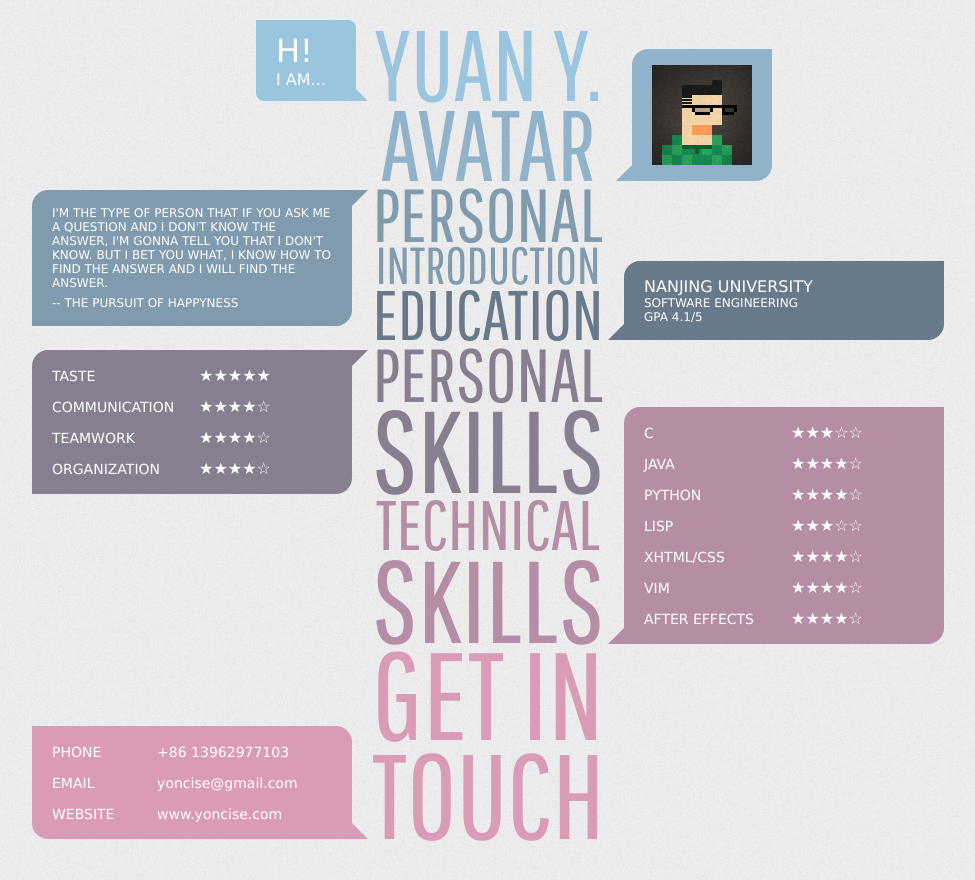
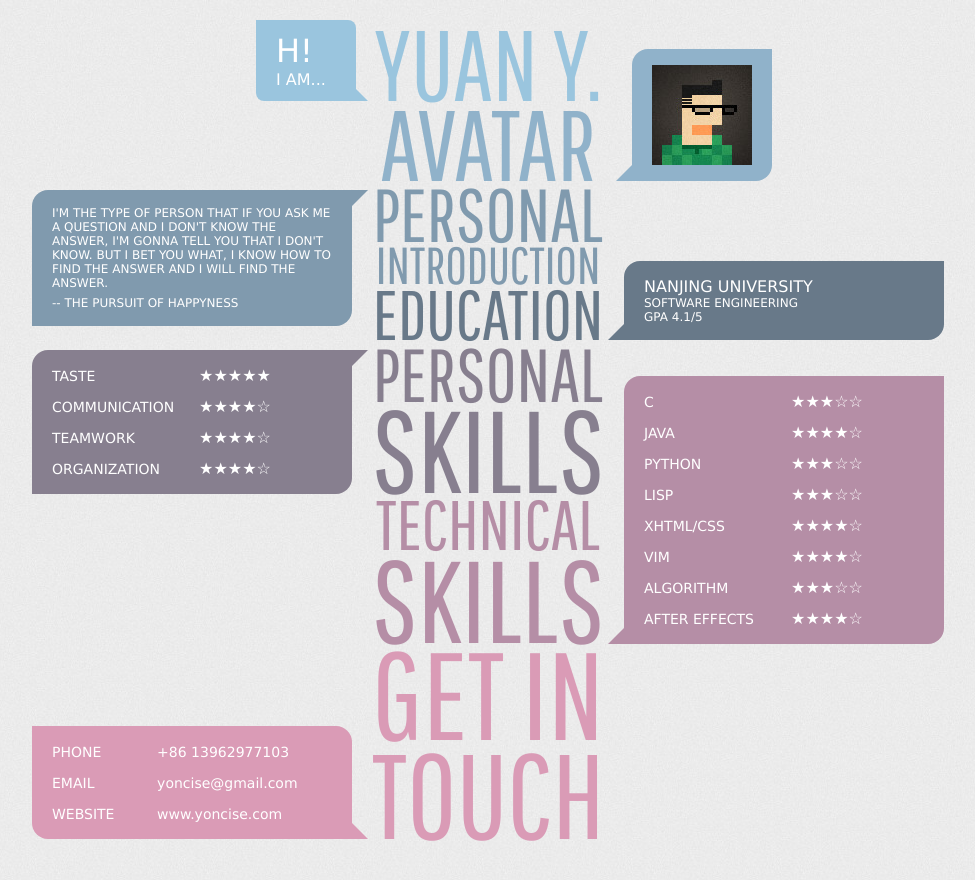
Before and after one commit to yoncise/yoncise.github.io, a Jekyll site: the page blog/resume/index.html, which Jekyll copies as it is, in a window 1280 px wide. Shown: the top 880 px of the page, without its empty margins (152-1127 px from the left). Built offline with Jekyll 4.4.1, drawn with Linux system fonts in a browser that asks for light colours; Markdown is read by kramdown in place of the engine named in the settings.

Commit message:
modify technical skill

```diff
--- a/blog/resume/index.html
+++ b/blog/resume/index.html
@@ -111,7 +111,7 @@
                     <span class="subtitle">
                         PYTHON
                     </span>
-                    <span class="four-star"></span>
+                    <span class="three-star"></span>
                 </p>
                 <p class="four">
                     <span class="subtitle">
@@ -132,6 +132,12 @@
                     <span class="four-star"></span>
                 </p>
                 <p class="seven">
+                    <span class="subtitle">
+                        ALGORITHM
+                    </span>
+                    <span class="three-star"></span>
+                </p>
+                <p class="eight">
                     <span class="subtitle">
                         AFTER EFFECTS
                     </span>
```
